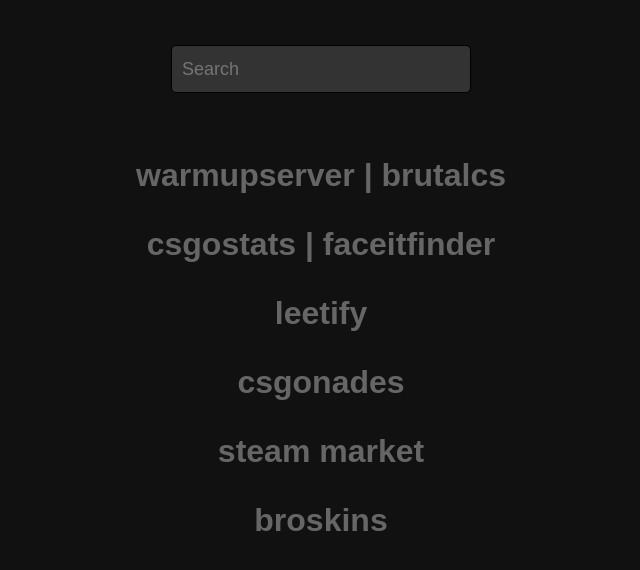
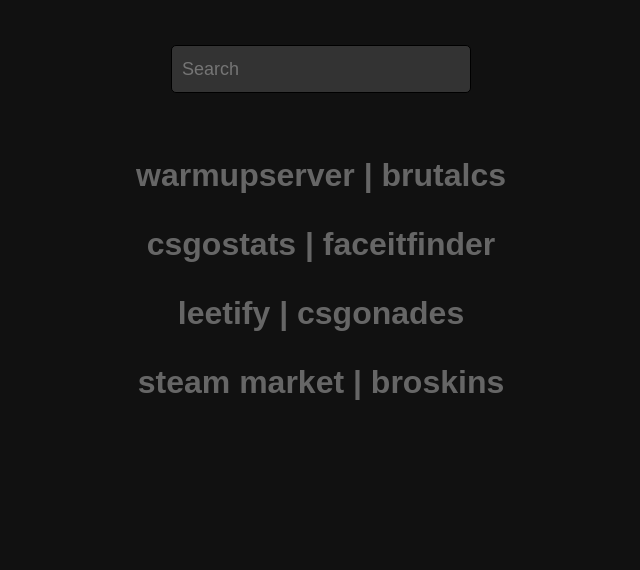
Before and after one commit to embracenothing/steamhome, a plain HTML site: page index.html in a window 1280 px wide. Shown: the whole page, without its empty margins (319-959 px from the left). Drawn offline with Linux system fonts and the light colour scheme.

Commit message:
Update index.html

```diff
--- a/index.html
+++ b/index.html
@@ -64,10 +64,8 @@
 </form>
 <p><a href="https://warmupserver.net/servers.php">warmupserver</a> | <a href="https://brutalcs.nu/servers">brutalcs</a></p>
 <p><a href="https://csgostats.gg/player/multi">csgostats</a> | <a href="https://faceitfinder.com/">faceitfinder</a></p>
-<p><a href="https://beta.leetify.com/app">leetify</a></p>
-<p><a href="https://www.csgonades.com/users/76561198183848347">csgonades</a></p>
-<p><a href="https://steamcommunity.com/market/">steam market</a></p>
-<p><a href="https://broskins.com/index.php?pages/craft/">broskins</a></p>
+<p><a href="https://beta.leetify.com/app">leetify</a> | <a href="https://www.csgonades.com/users/76561198183848347">csgonades</a></p>
+<p><a href="https://steamcommunity.com/market/">steam market</a> | <a href="https://broskins.com/index.php?pages/craft/">broskins</a></p>
 <p></p>
 
 </body>
```
